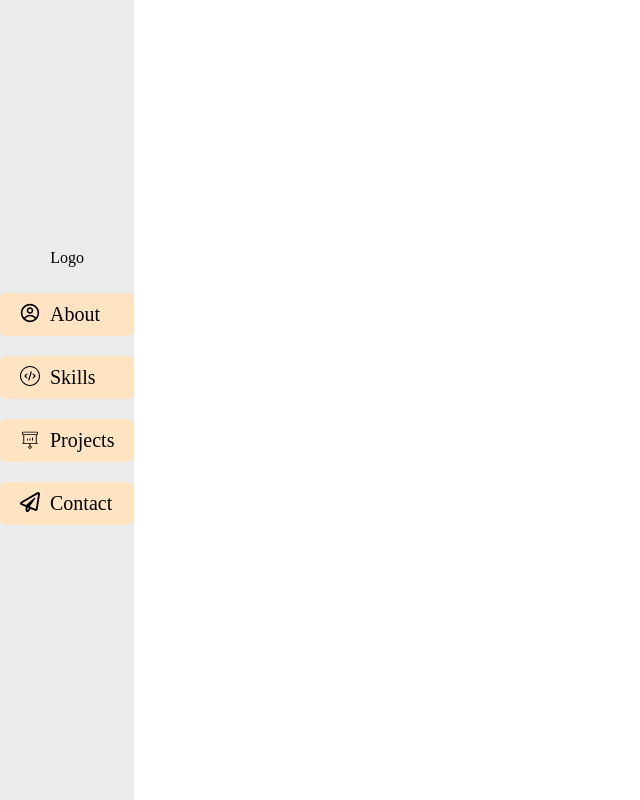
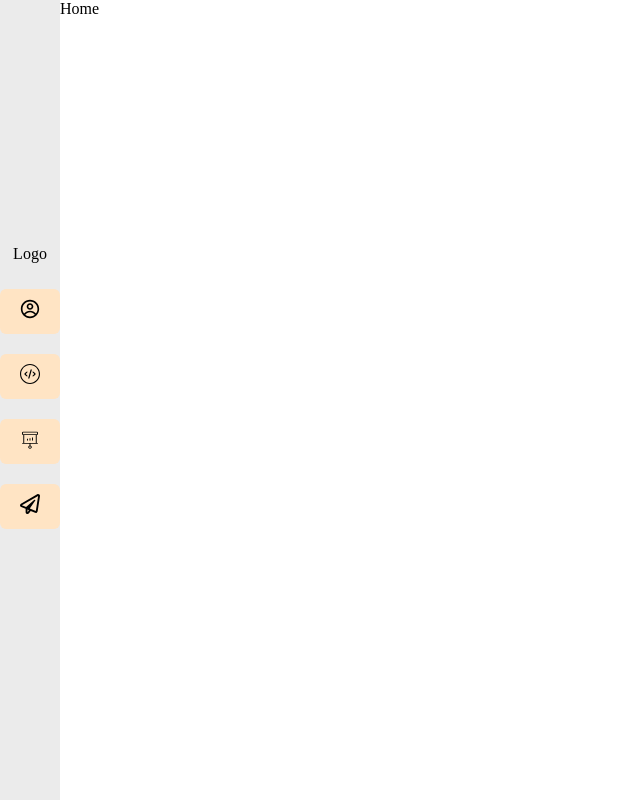
Before and after one commit to Morad17/portfolio-25-r3f, a React (Create React App) app: page / in a window 1280 px wide. Shown: the whole page, without its empty margins (0-640 px from the left). Built offline with nearby package versions, Linux system fonts and the light colour scheme.

Commit message:
fixed navbar animation to liking,hover left to right

```diff
--- a/src/App.js
+++ b/src/App.js
@@ -5,7 +5,9 @@ function App() {
   return (
     <div className="App">
       <Navbar />
-      <Home />
+      <div className="content">
+        <Home />
+      </div>
     </div>
   );
 }
--- a/src/assets/scss/Navbar.scss
+++ b/src/assets/scss/Navbar.scss
@@ -4,7 +4,6 @@
   justify-content: center;
   background: rgb(235, 235, 235);
   height: 100vh;
-  position: fixed;
   align-items: center;
   .nav-links {
     display: flex;
@@ -12,9 +11,9 @@
     justify-content: space-around;
     list-style: none;
     padding: 0;
+    cursor: pointer;
   }
   .nav-link {
-    padding: 10px 20px;
     background-color: bisque;
     margin: 10px 0;
     font-size: 20px;
@@ -22,20 +21,37 @@
     text-align: center;
     transition: transform 1s cubic-bezier(0.4, 0, 0.2, 1), color 0.4s;
     color: inherit;
-    overflow: hidden;
+    cursor: pointer;
     position: relative;
+    display: flex;
+    align-items: center;
+  }
   .link-text {
     margin: 0;
+    left: 0px;
+    opacity: 0;
+    transform: translateX(-60px);
+    transition: opacity 0.7s cubic-bezier(0.4, 0, 0.2, 1),
+      transform 1.6s cubic-bezier(0.4, 0, 0.2, 1);
+    display: inline-block; // Always inline-block for animation
+    pointer-events: none; // Optional: prevent interaction when hidden
+    position: absolute;
+    z-index: -1;
+    padding: 10px 20px;
+    border-bottom-right-radius: 5px;
+    border-top-right-radius: 5px;
+    color: white;
+    background-color: red;
+    font-size: 21px;
   }
-    a {
+  .link {
     text-decoration: none;
     color: black;
     display: flex;
     align-content: center;
-    }
-    svg {
-      margin-right: 10px;
-    }
+    align-items: center;
+    position: relative;
+    z-index: 2;
   }
   //Animation
 
@@ -43,34 +59,37 @@
     content: "";
     position: absolute;
     top: 0;
-    right: 0;
+    left: 0;
     width: 0;
     height: 100%;
-    background: linear-gradient(to left, red 0%, red 100%);
+    background: linear-gradient(to right, red 0%, red 100%);
     z-index: 0;
-    transition: width 1s cubic-bezier(0.4, 0, 0.2, 1);
-    border-radius: 6px; /* match parent if using border-radius */
-  }
-
-  .nav-link:hover {
-    transform: translateX(50%);
+    transition: width 0.5s cubic-bezier(0.4, 0, 0.2, 1);
+    border-radius: 0px; /* match parent if using border-radius */
   }
   .nav-link:hover::before {
     width: 100%;
   }
+  .link-div {
+    padding: 10px 20px;
+  }
+  .nav-link:hover .link-text {
+    opacity: 1;
+    transform: translateX(60px);
+    pointer-events: auto;
+  }
 
-  .nav-link a,
-  .nav-link .link-text,
+  .link,
   .nav-link svg {
     position: relative;
-    z-index: 1;
+    z-index: 2;
     transition: color 0.4s;
   }
 
-  .nav-link:hover a,
+  .nav-link:hover .link,
   .nav-link:hover .link-text,
   .nav-link:hover svg {
-    color: #fff;
+    color: white;
     fill: #fff;
   }
 }
--- a/src/assets/scss/base.scss
+++ b/src/assets/scss/base.scss
@@ -1,6 +1,8 @@
 @import "./Home.scss";
 @import "./Navbar.scss";
 
+/*--------Variables--------*/
 /*--------General Styles--------*/
-
-/*--------Variables--------*/
+.App {
+  display: flex;
+}
--- a/src/components/Navbar.jsx
+++ b/src/components/Navbar.jsx
@@ -9,27 +9,35 @@ const navbar = () => {
       <div className="logo">Logo</div>
       <ul className="nav-links">
         <li className="nav-link">
-          <a href="">
-            <CgProfile />
-            <p className="link-text">About</p>
+          <a className="link" href="/">
+            <div className="link-div">
+              <CgProfile />
+            </div>
           </a>
+          <p className="link-text">About</p>
         </li>
         <li className="nav-link">
-          <a href="">
-            <SiCodecrafters />
-            <p className="link-text">Skills</p>
+          <a className="link" href="/">
+            <div className="link-div">
+              <SiCodecrafters />
+            </div>
           </a>
+          <p className="link-text">Skills</p>
         </li>
         <li className="nav-link">
-          <a href="">
-            <PiProjectorScreenChartLight />
-            <p className="link-text">Projects</p>
+          <a className="link" href="/">
+            <div className="link-div">
+              <PiProjectorScreenChartLight />
+            </div>
           </a>
+          <p className="link-text">Projects</p>
         </li>
         <li className="nav-link">
-          <a href="">
-            <FaRegPaperPlane />
-            <p className="link-text"> Contact</p>
+          <p className="link-text"> Contact</p>
+          <a className="link" href="/">
+            <div className="link-div">
+              <FaRegPaperPlane />
+            </div>
           </a>
         </li>
       </ul>
```
Lines whose indentation alone changed are shown as unchanged.
